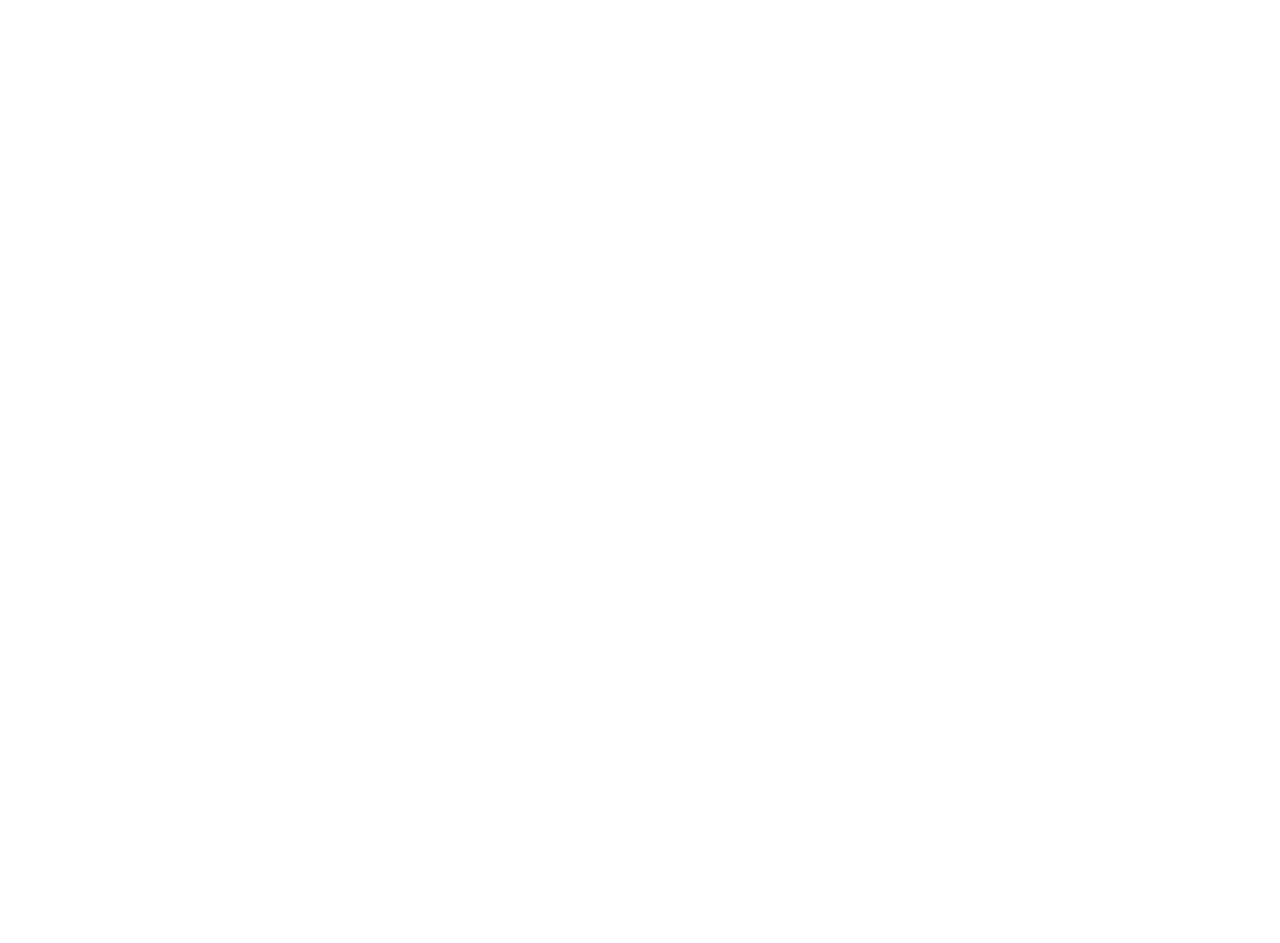
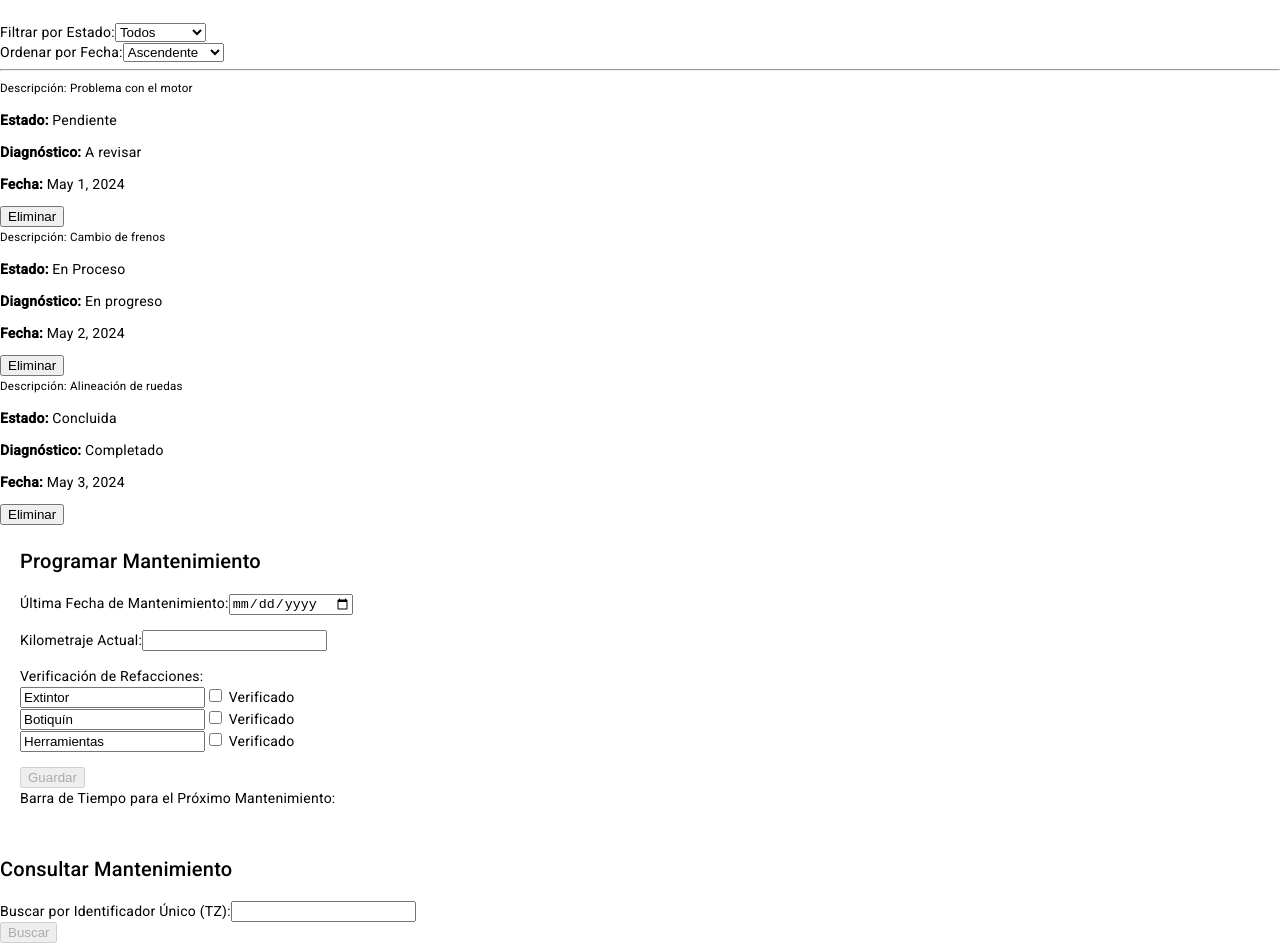
Before and after one commit to Taxi-Manager/WEB-Taxi-Manager-ITQ2024, an Angular app in the folder Taxi-Manager/: page / in a window 1280 px wide. Shown: the part 249-1192 px from the top of the page. Before the commit the page ends 800 px from the top, so only its background shows below. Built offline with nearby package versions, Linux system fonts and the light colour scheme.

Commit message:
Organizando codigo

```diff
--- a/Taxi-Manager/src/app/app.component.html
+++ b/Taxi-Manager/src/app/app.component.html
@@ -1,2 +1,4 @@
-
 <app-crear-fallas></app-crear-fallas>
+<app-consultar-fallas></app-consultar-fallas>
+<app-programar-mantenimiento></app-programar-mantenimiento>
+<app-consultar-mantenimiento></app-consultar-mantenimiento>
--- a/Taxi-Manager/src/app/app.component.ts
+++ b/Taxi-Manager/src/app/app.component.ts
@@ -4,21 +4,13 @@
 import { ConsultarFallasComponent } from './consultar-fallas/consultar-fallas.component';
 import { CrearFallasComponent } from './crear-fallas/crear-fallas.component';
 import { ProgramarMantenimientoComponent } from './programar-mantenimiento/programar-mantenimiento.component';
-import { ReactiveFormsModule, NgForm } from '@angular/forms';
-import { MatDatepickerModule } from '@angular/material/datepicker';
-import { MatFormFieldModule } from '@angular/material/form-field';
-import { MatInputModule } from '@angular/material/input';
-import { MatCheckboxModule } from '@angular/material/checkbox';
-import { MatProgressBarModule } from '@angular/material/progress-bar';
-import { MatButtonModule } from '@angular/material/button';
-import { MatSnackBarModule } from '@angular/material/snack-bar';
+
 
 @Component({
   selector: 'app-root',
   standalone: true,
   imports: [RouterOutlet, ConsultarMantenimientoComponent, ConsultarFallasComponent, CrearFallasComponent,
-    ProgramarMantenimientoComponent, ReactiveFormsModule, MatDatepickerModule, MatFormFieldModule, MatInputModule, MatCheckboxModule,
-    MatProgressBarModule, MatButtonModule, MatSnackBarModule,
+    ProgramarMantenimientoComponent,
 
   ],
   templateUrl: './app.component.html',
```
